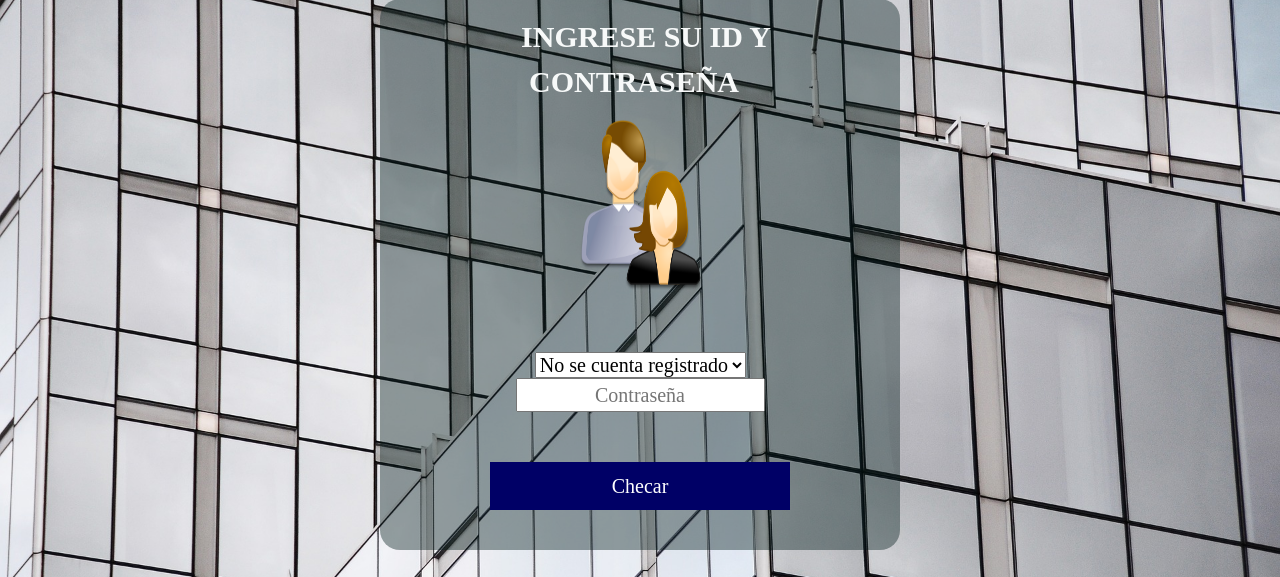
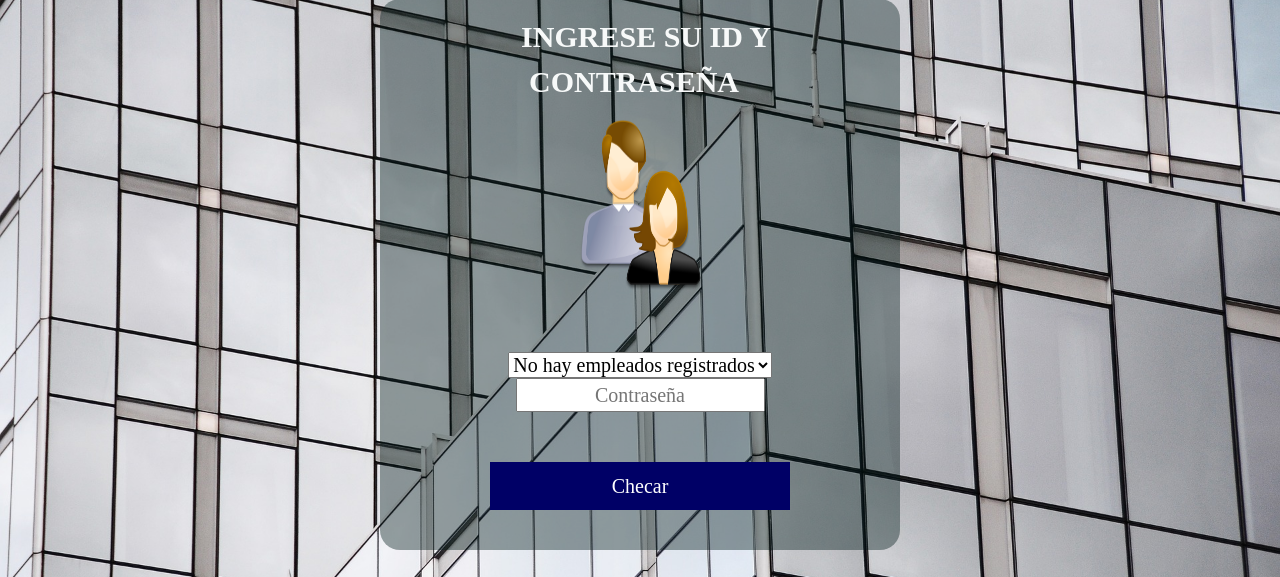
Before and after one commit to perlaabrego1/AcabadosContemporaneos, a PHP site: page /registro.php in a window 1280 px wide. Shown: the part 145-722 px from the top of the page. Run offline with PHP 8.4, Linux system fonts and the light colour scheme; some libraries are stand-ins or nearby versions.

Commit message:
Comentarios defuncionamiento

```diff
--- a/checador_db.sql
+++ b/checador_db.sql
@@ -66,7 +66,7 @@ END; //
 DELIMITER ;
 call generarListas();/*se debe mandar a llamar al procedimiento para generarla*/
 
-/*consulta de los empleados en la lista por folio*/
+/*consulta de los empleados en la lista por folio de la lista*/
 DELIMITER //
 CREATE PROCEDURE consultaListaEmp()
 BEGIN
--- a/registro.php
+++ b/registro.php
@@ -32,7 +32,7 @@
                 <button onclick="location.href='index.php'" class="boton1">Salir</button>
             </div>
         </nav>
-        <?php
+        <?php #Verifica los datos ingresados
             if($_POST)
             {
                 $usr = $_REQUEST['inp_usr'];
@@ -62,14 +62,15 @@
                 </div>
             <h4></h4>
             <!--<input type=text name= "inp_usr"  placeholder = "ID" required> </input>-->
-            <?php
+
+            <?php #Genera los empleados activos en ese momento
                 $con_mysql = mysqli_connect("127.0.0.1", "root", "", "checador_db") or die ("Problemas de conexión");
                 echo'<select id=empleado name = inp_usr required>';
                 $comando = "call consultaListaEmp();";
                 $consulta = mysqli_query($con_mysql, $comando);
                 $cant_filas = mysqli_num_rows($consulta);
                 if($cant_filas == 0)
-                    echo '<option value="" disabled selected>No se cuenta registrado</option>';
+                    echo '<option value="" disabled selected>No hay empleados registrados</option>';
                 else{
                     $contador = 0;
                     echo '<option value="" disabled selected>Seleccione su ID</option>';
```
